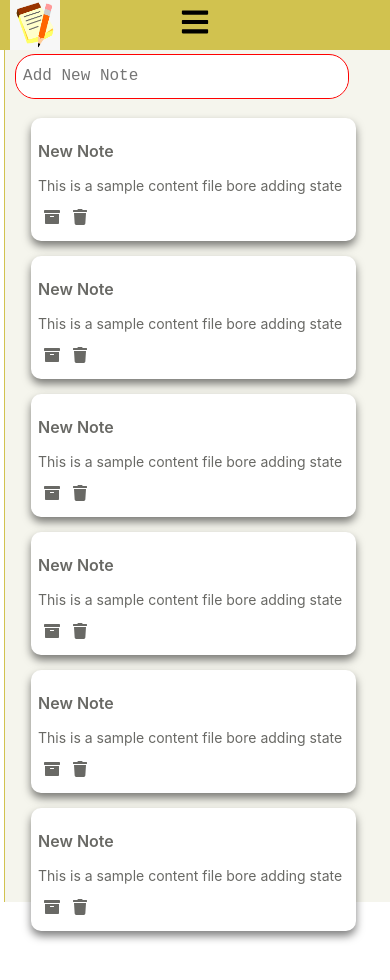
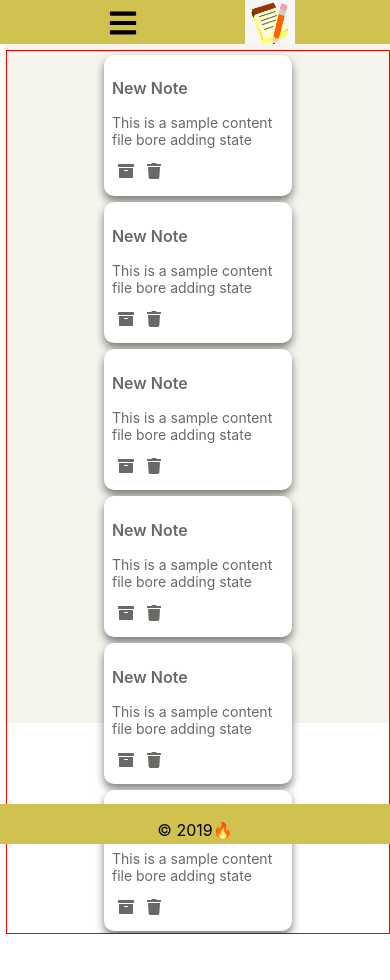
Before and after one commit to dfrempah/react-notes-app, a React (Create React App) app: page / in a window 390 px wide. Shown: the top 980 px of the page. After the commit the page ends 934 px from the top, so only its background shows below. Built offline with nearby package versions, Linux system fonts and the light colour scheme.

Commit message:
responsive fixed without text area

```diff
--- a/src/App.css
+++ b/src/App.css
@@ -1,6 +1,11 @@
 .App {
 }
+body {
+  max-height: 100vh;
+  max-width: 100vw;
+}
 .top-bottom {
+  max-width: 100vw;
   display: flex;
   flex-direction: column;
   position: relative;
@@ -12,19 +17,14 @@
 .header {
   display: flex;
   background-color: #d1c24f;
-  width: 100%;
-  height: 50px;
+  width: 100vw;
+  height: 44px;
   justify-content: space-evenly;
 }
-.nav-expander {
-  font-size: 30px;
-  padding: 7px;
+.nav-expander-button {
+  display: none;
 }
-.nav-expander-button {
-  background: none;
-  outline: none;
-  border: none;
-}
+
 .footer {
   position: absolute;
   bottom: 0;
@@ -32,11 +32,11 @@
   display: flex;
   background-color: #d1c24f;
   width: 100%;
-  /* height: 50px; */
   justify-content: space-evenly;
 }
 
 .main-body {
+  width: 100vw;
   display: flex;
   flex-direction: row;
   align-items: stretch;
@@ -44,9 +44,10 @@
 }
 .sidebar-main {
   color: #696965;
-  width: 25%;
+  width: 18%;
   background-color: white;
 }
+
 .sidebar-hidden {
   color: red;
   width: 25%;
@@ -91,7 +92,7 @@
 .items-area {
   border-left: 1px solid #d1c24f;
   height: 80vh;
-  width: 100%;
+  max-width: 100vw;
   margin-left: 1vw;
   background-color: #f5f5ed;
   padding: 1%;
@@ -147,8 +148,7 @@ textarea {
   flex-direction: row;
   flex-wrap: wrap;
   justify-content: space-evenly;
-  padding: 5px;
-  margin: 3% 3% 3% 0;
+  margin: 1% 3% 3% 0;
 }
 .note-card {
   background-color: white;
@@ -219,7 +219,55 @@ textarea {
 .App-link {
   color: #09d3ac;
 }
-@media only screen and (max-width: 510px) {
+
+.footer {
+  width: 100vw;
+}
+@media only screen and (max-width: 768px) {
+  .sidebar-main {
+    color: #696965;
+    width: 35%;
+    background-color: white;
+  }
+}
+@media only screen and (max-width: 610px) {
+  .note-holder {
+    border: 1px solid red;
+    width: 100%;
+  }
+  .note-card {
+    width: 45%;
+  }
+  .body-main {
+    display: none;
+  }
+  .header-text {
+    display: none;
+  }
+  .items-area {
+    border-left: none;
+    padding: 2px;
+    width: 100vw;
+  }
+  .sidebar-main {
+    display: none;
+  }
+  .nav-expander {
+    display: block;
+    font-size: 30px;
+    padding: 7px;
+    font-size: 30px;
+    padding: 7px;
+  }
+  .nav-expander-button {
+    background: none;
+    outline: none;
+    border: none;
+    display: block;
+  }
+}
+
+/* @media only screen and (max-width: 510px) {
   .top-bottom {
     min-height: 100vh;
     padding-bottom: 2.5rem;
@@ -300,4 +348,4 @@ textarea {
     width: 85%;
     margin-left: 6%;
   }
-}
+} */
--- a/src/App.js
+++ b/src/App.js
@@ -1,4 +1,4 @@
-import React, { useContext } from "react";
+import React, { useContext, useState } from "react";
 import { Header } from "./components/Header";
 import { Footer } from "./components/Footer";
 import { Notes } from "./Pages/Notes";
@@ -6,10 +6,20 @@ import { TextArea } from "./components/TextArea";
 import "./App.css";
 import { SideBar } from "./components/SideBar";
 import { SidebarContextProvider } from "./context/Index";
+import { SidebarContext } from "./context/Index";
 
 function App() {
+  const [sidebarStatus, setSidebarStatus] = useState("sidebar-main");
+  const sidebar = useContext(SidebarContext);
+
+  // console.log(sidebar);
   return (
-    <SidebarContextProvider>
+    <SidebarContextProvider
+      value={{
+        className: sidebarStatus,
+        updater: setSidebarStatus
+      }}
+    >
       <div className="top-bottom">
         {/* header  */}
 
@@ -18,14 +28,14 @@ function App() {
 
           {/* body with 3 sides  */}
           <div className="main-body">
-            <SideBar class="sidebar-main" />
+            <SideBar class={sidebarStatus} />
 
             <div className="items-area">
-              <div className="text-box">
-                <div className="inner-text-box">
+              {/* <div className="text-box">
+                {/* <div className="inner-text-box">
                   <TextArea />
-                </div>
-              </div>
+                </div> */}
+              {/* </div> */}
               <Notes />
             </div>
           </div>
--- a/src/Pages/Notes.js
+++ b/src/Pages/Notes.js
@@ -3,7 +3,6 @@ import { Note } from "../components/Note";
 
 export const Notes = () => {
   return (
-    <div className="notes-page">
     <div className="note-holder">
       <Note />
       <Note />
@@ -12,6 +11,5 @@ export const Notes = () => {
       <Note />
       <Note />
     </div>
-    </div>
   );
 };
--- a/src/components/Header.js
+++ b/src/components/Header.js
@@ -1,14 +1,11 @@
-import React from "react";
+import React, { useContext } from "react";
 import notes from "../assets/notes.png";
 import { FaBars } from "react-icons/fa";
 
 export const Header = props => {
-  const handleClick = () => {
-    console.log("i have to bring the side bar");
-  };
   return (
     <div className="header">
-      <button className="nav-expander-button" onClick={handleClick}>
+      <button className="nav-expander-button">
         <span className="nav-expander">
           <FaBars />
         </span>
--- a/src/components/TextArea.js
+++ b/src/components/TextArea.js
@@ -8,9 +8,9 @@ export const TextArea = () => {
   // const notes = useRef(null)
 
   const handleFocus = () => {
+    console.log(isFocused);
     setIsFocused(true);
-    // console.log(notes.current.value)
-    // notes.current.focus();
+    console.log(isFocused);
   };
 
   const handleBlur = () => {
@@ -33,14 +33,12 @@ export const TextArea = () => {
             onFocus={handleFocus}
             onBlur={handleBlur}
             className="double-title"
-            maxLength="50"
             value={title}
             onChange={event => setTitle(event.target.value)}
             placeholder="Title(50 characters max)"
           />
 
           <textarea
-            //    ref={notes}
             onFocus={handleFocus}
             onBlur={handleBlur}
             className="double-content"
@@ -55,11 +53,9 @@ export const TextArea = () => {
           onFocus={handleFocus}
           onBlur={handleBlur}
           className={isFocused ? "textarea-focused" : "textarea"}
-          rows="15"
           value={content}
           onChange={event => setContent(event.target.value)}
           placeholder="Add New Note"
-          cols="50"
         />
       )}
     </div>
--- a/src/context/Index.js
+++ b/src/context/Index.js
@@ -1,6 +1,9 @@
 import React from "react";
 
-export const SidebarContext = React.createContext("sidebar-hidden");
+export const SidebarContext = React.createContext({
+  className: "sidebar-main",
+  updater: () => {}
+});
 
 export const SidebarContextProvider = SidebarContext.Provider;
 export const SidebarContextConsumer = SidebarContext.Consumer;
```
Lines whose indentation alone changed are shown as unchanged.
